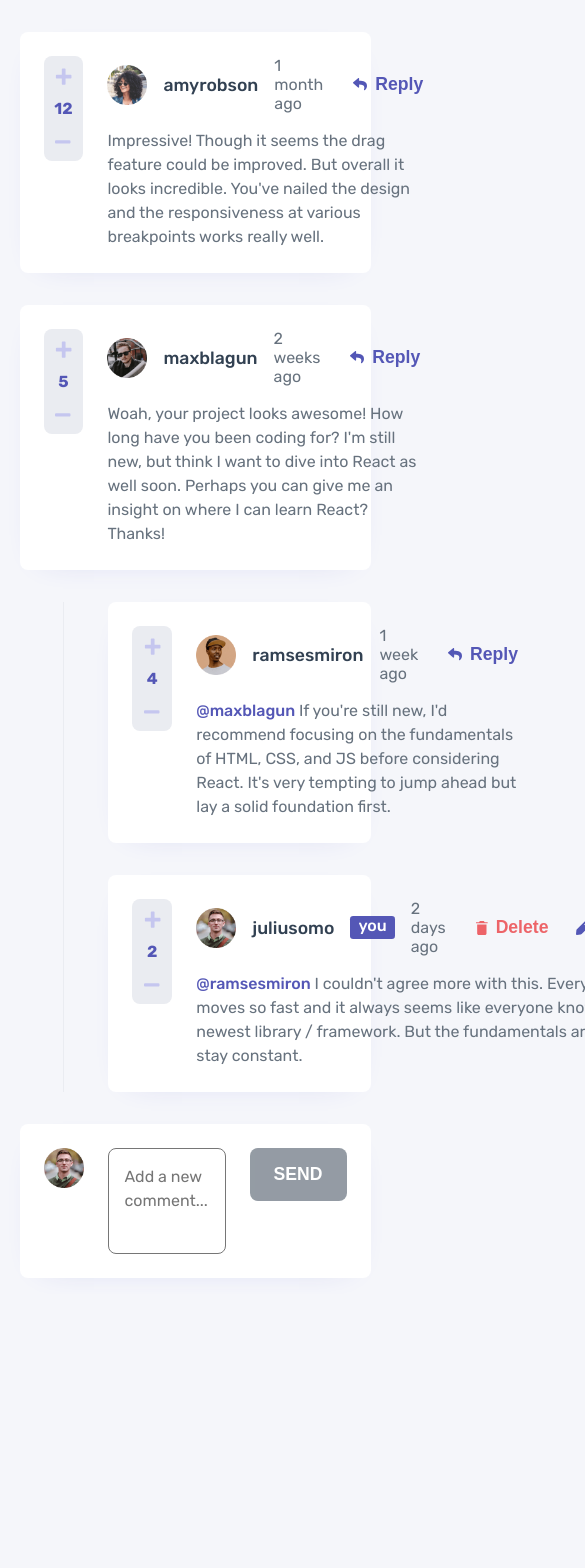
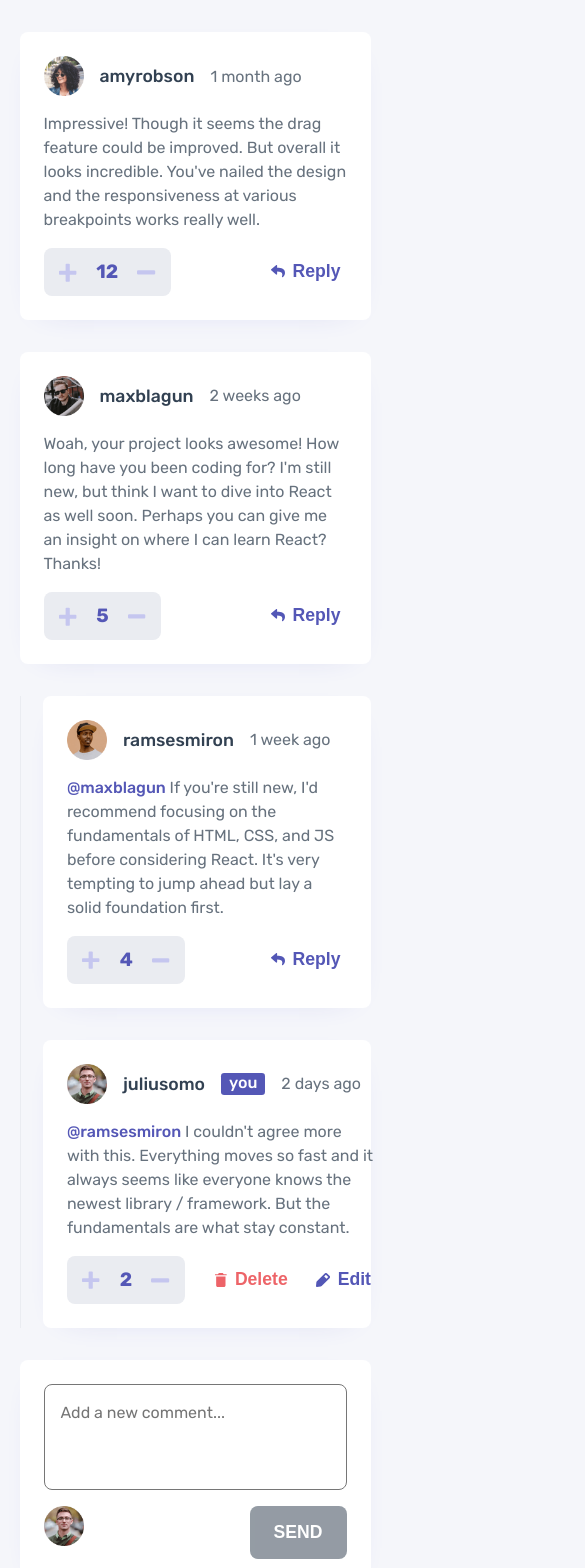
Before and after one commit to simoneclr/fm-comments-section, a React (Create React App) app: page / in a window 390 px wide. Shown: the top 1568 px of the page, 585 px wide, since content can reach past the window. Before the commit the page ends 1294 px from the top, so only its background shows below. Built offline with nearby package versions, Linux system fonts and the light colour scheme.

Commit message:
Improve responsiveness for tablets

```diff
--- a/src/styles-responsive.css
+++ b/src/styles-responsive.css
@@ -0,0 +1,66 @@
+@media screen and (max-width: 768px) {
+	body.modal-open {
+		padding: 0;
+	}
+
+	.comments-dashboard {
+		max-width: unset;
+	}
+
+	.replies-thread {
+		margin-left: 0;
+		padding-left: 1.4rem;
+	}
+
+	/* CommentCard */
+	.comment-card-grid {
+		grid-template-areas:
+			"header header"
+			"content content"
+			"score actions"
+		;
+
+		grid-template-columns: min-content auto;
+	}
+
+	/* CommentScore */
+	.comment-score {
+		font-size: 1.2em;
+		padding: .7rem;
+
+		flex-direction: row;
+		justify-content: space-between;
+		align-items: center;
+		gap: 1rem;
+	}
+
+	.btn-score {
+		box-sizing: content-box;
+		height: 1.2rem;
+		margin: 0;
+	}
+
+	.btn-score > img {
+		width: 1.2rem;
+	}
+
+	/* Add comment form */
+	.add-comment-form {
+		flex-wrap: wrap;
+		justify-content: space-between;
+	}
+
+	.add-comment-form > .comment-content-input {
+		order: 1;
+		width: 100%;
+	}
+
+	.add-comment-form > .comment-picture {
+		order: 2;
+	}
+
+	.add-comment-form > button {
+		order: 3;
+	}
+
+}
```
